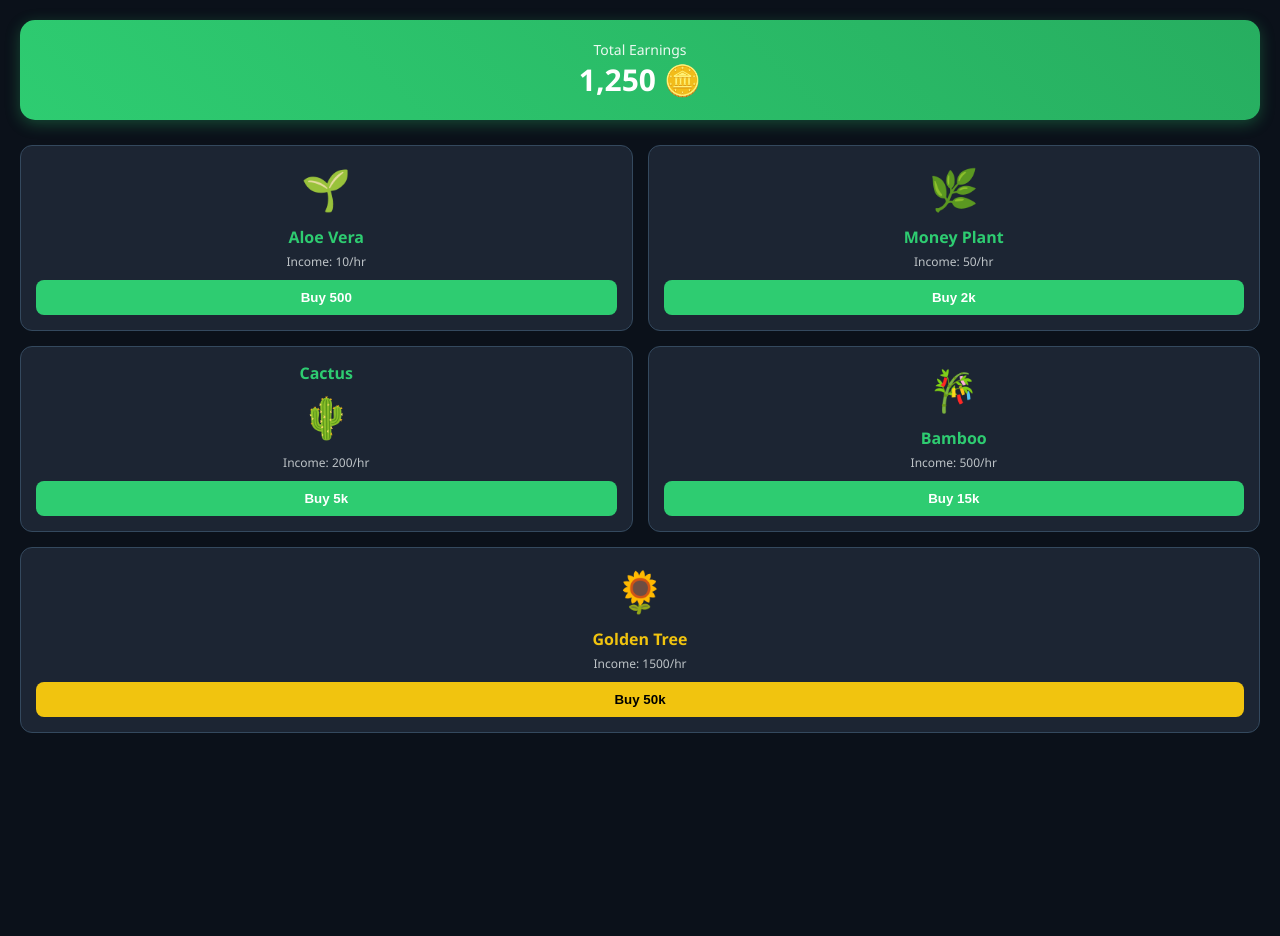
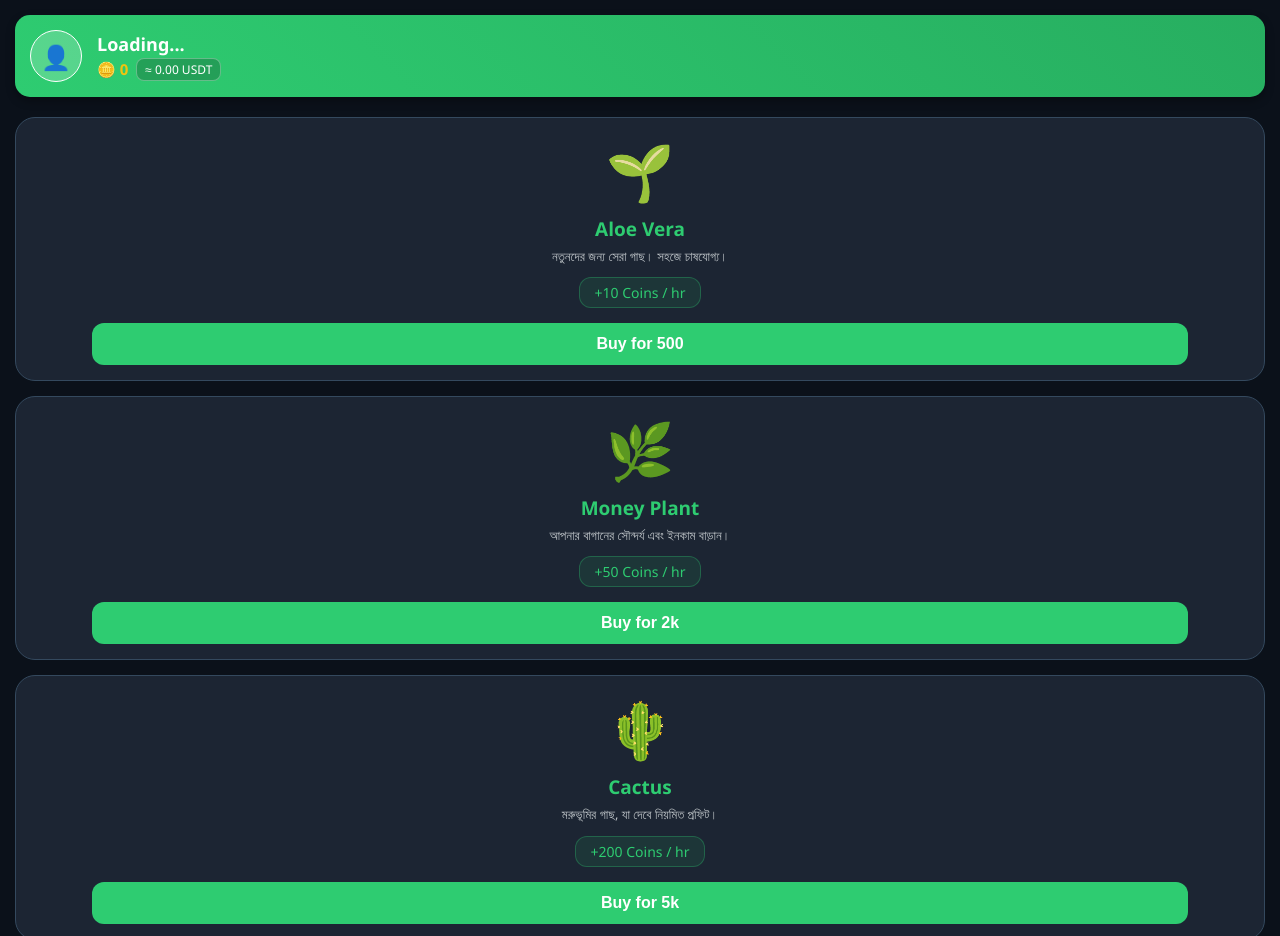
Before and after one commit to khanemon013111-wq/Plant-Farming, a website: page index.html in a window 1280 px wide. Shown: the top 936 px of the page. Before the commit the page ends 800 px from the top, so only its background shows below. Drawn offline with Linux system fonts and the light colour scheme; a script that the page names is missing.

Commit message:
index.html

```diff
--- a/index.html
+++ b/index.html
@@ -1,64 +1,128 @@
 <!DOCTYPE html>
-<html>
+<html lang="en">
 <head>
+    <meta charset="UTF-8">
     <meta name="viewport" content="width=device-width, initial-scale=1.0">
+    <title>Plant Farming Bot</title>
+    <script src="https://telegram.org/js/telegram-web-app.js"></script>
     <style>
-        body { background: #0b111a; color: #fff; font-family: 'Segoe UI', sans-serif; text-align: center; margin: 0; padding: 20px; }
-        .balance-card { background: linear-gradient(45deg, #2ecc71, #27ae60); border-radius: 15px; padding: 20px; margin-bottom: 25px; box-shadow: 0 4px 15px rgba(46, 204, 113, 0.3); }
-        .coin-val { font-size: 30px; font-weight: bold; color: #fff; }
-        .plant-grid { display: grid; grid-template-columns: 1fr 1fr; gap: 15px; }
-        .plant-card { background: #1c2533; border: 1px solid #34495e; border-radius: 12px; padding: 15px; transition: 0.3s; }
-        .plant-card:hover { border-color: #2ecc71; transform: translateY(-5px); }
-        .plant-emoji { font-size: 40px; margin-bottom: 10px; }
-        .plant-name { font-weight: bold; color: #2ecc71; margin-bottom: 5px; }
-        .income { font-size: 12px; color: #bdc3c7; margin-bottom: 10px; }
-        .buy-btn { background: #2ecc71; color: white; border: none; padding: 10px; border-radius: 8px; width: 100%; font-weight: bold; cursor: pointer; }
-        .buy-btn:active { background: #27ae60; transform: scale(0.95); }
+        body { background: #0b111a; color: #fff; font-family: 'Segoe UI', sans-serif; margin: 0; padding: 15px; }
+
+        /* প্রোফাইল কার্ড */
+        .profile-card {
+            background: linear-gradient(45deg, #2ecc71, #27ae60);
+            border-radius: 15px; padding: 15px; margin-bottom: 20px;
+            display: flex; align-items: center; box-shadow: 0 4px 10px rgba(0,0,0,0.3);
+        }
+        .user-icon { width: 50px; height: 50px; background: rgba(255,255,255,0.2); border-radius: 50%; display: flex; align-items: center; justify-content: center; font-size: 24px; margin-right: 15px; border: 1.5px solid white; }
+        .user-name { font-size: 18px; font-weight: bold; margin-bottom: 2px; }
+
+        /* ব্যালেন্স এবং USDT স্টাইল */
+        .balance-container { font-size: 15px; display: flex; align-items: center; gap: 8px; }
+        .coin-text { color: #f1c40f; font-weight: bold; }
+        .usdt-text { background: rgba(0,0,0,0.2); padding: 2px 8px; border-radius: 8px; font-size: 12px; color: #fff; border: 0.5px solid rgba(255,255,255,0.3); }
+
+        /* প্ল্যান্ট লিস্ট */
+        .plant-list { display: flex; flex-direction: column; gap: 15px; padding-bottom: 40px; }
+        .plant-card {
+            background: #1c2533; border: 1px solid #34495e;
+            border-radius: 20px; padding: 15px;
+            display: flex; flex-direction: column; align-items: center;
+            text-align: center;
+        }
+
+        .plant-emoji { font-size: 55px; margin-bottom: 8px; }
+        .plant-name { font-weight: bold; color: #2ecc71; font-size: 19px; margin-bottom: 5px; }
+        .plant-desc { font-size: 13px; color: #bdc3c7; margin-bottom: 12px; line-height: 1.4; }
+
+        .income-tag {
+            background: rgba(46, 204, 113, 0.1); color: #2ecc71;
+            padding: 5px 15px; border-radius: 12px; font-size: 14px;
+            margin-bottom: 15px; border: 1px solid rgba(46, 204, 113, 0.3);
+        }
+
+        .buy-btn {
+            background: #2ecc71; color: white; border: none;
+            padding: 12px; border-radius: 12px; font-size: 16px;
+            font-weight: bold; cursor: pointer; width: 90%;
+        }
+        .buy-btn:active { transform: scale(0.96); }
     </style>
 </head>
 <body>
 
-    <div class="balance-card">
-        <div style="font-size: 14px; opacity: 0.9;">Total Earnings</div>
-        <div class="coin-val">1,250 🪙</div>
+    <div class="profile-card">
+        <div class="user-icon">👤</div>
+        <div class="user-details">
+            <div class="user-name" id="username">Loading...</div>
+            <div class="balance-container">
+                <span class="coin-text">🪙 <span id="balance">0</span></span>
+                <span class="usdt-text">≈ <span id="usdt">0.00</span> USDT</span>
+            </div>
+        </div>
     </div>
 
-    <div class="plant-grid">
+    <div class="plant-list">
         <div class="plant-card">
             <div class="plant-emoji">🌱</div>
             <div class="plant-name">Aloe Vera</div>
-            <div class="income">Income: 10/hr</div>
-            <button class="buy-btn">Buy 500</button>
+            <div class="plant-desc">নতুনদের জন্য সেরা গাছ। সহজে চাষযোগ্য।</div>
+            <div class="income-tag">+10 Coins / hr</div>
+            <button class="buy-btn" onclick="buyPlant(1, 500)">Buy for 500</button>
         </div>
 
         <div class="plant-card">
             <div class="plant-emoji">🌿</div>
             <div class="plant-name">Money Plant</div>
-            <div class="income">Income: 50/hr</div>
-            <button class="buy-btn">Buy 2k</button>
+            <div class="plant-desc">আপনার বাগানের সৌন্দর্য এবং ইনকাম বাড়ান।</div>
+            <div class="income-tag">+50 Coins / hr</div>
+            <button class="buy-btn" onclick="buyPlant(2, 2000)">Buy for 2k</button>
         </div>
 
         <div class="plant-card">
+            <div class="plant-emoji">🌵</div>
             <div class="plant-name">Cactus</div>
-            <div class="plant-emoji">🌵</div>
-            <div class="income">Income: 200/hr</div>
-            <button class="buy-btn">Buy 5k</button>
+            <div class="plant-desc">মরুভূমির গাছ, যা দেবে নিয়মিত প্রফিট।</div>
+            <div class="income-tag">+200 Coins / hr</div>
+            <button class="buy-btn" onclick="buyPlant(3, 5000)">Buy for 5k</button>
         </div>
 
         <div class="plant-card">
             <div class="plant-emoji">🎋</div>
             <div class="plant-name">Bamboo</div>
-            <div class="income">Income: 500/hr</div>
-            <button class="buy-btn">Buy 15k</button>
+            <div class="plant-desc">দ্রুত বৃদ্ধি এবং বিশাল ইনকামের সুযোগ।</div>
+            <div class="income-tag">+500 Coins / hr</div>
+            <button class="buy-btn" onclick="buyPlant(4, 15000)">Buy for 15k</button>
         </div>
 
-        <div class="plant-card" style="grid-column: span 2;">
+        <div class="plant-card" style="border-color: #f1c40f;">
             <div class="plant-emoji">🌻</div>
             <div class="plant-name" style="color: #f1c40f;">Golden Tree</div>
-            <div class="income">Income: 1500/hr</div>
-            <button class="buy-btn" style="background: #f1c40f; color: #000;">Buy 50k</button>
+            <div class="plant-desc">সবচেয়ে দামী গাছ, যা দিবে জাদুকরী ইনকাম।</div>
+            <div class="income-tag" style="color: #f1c40f;">+1500 Coins / hr</div>
+            <button class="buy-btn" style="background: #f1c40f; color: #000;" onclick="buyPlant(5, 50000)">Buy for 50k</button>
         </div>
     </div>
 
+    <script>
+        // টেলিগ্রাম থেকে ডাটা নেওয়ার ছোট্ট স্ক্রিপ্ট
+        let tg = window.Telegram.WebApp;
+        tg.expand();
+        document.getElementById('username').innerText = tg.initDataUnsafe.user.first_name || "User";
+
+        // ব্যালেন্স এবং USDT আপডেট করার ফাংশন
+        function updateUI(coins) {
+            document.getElementById('balance').innerText = coins;
+            let usdt = (coins / 1000).toFixed(2); // ১০০০ কয়েন = ১ ডলার ধরে
+            document.getElementById('usdt').innerText = usdt;
+        }
+
+        // শুরুতে ব্যালেন্স ০ দেখাবে
+        updateUI(0);
+
+        function buyPlant(id, price) {
+            alert("Buying Plant " + id + " for " + price + " coins!");
+        }
+    </script>
 </body>
 </html>
```
